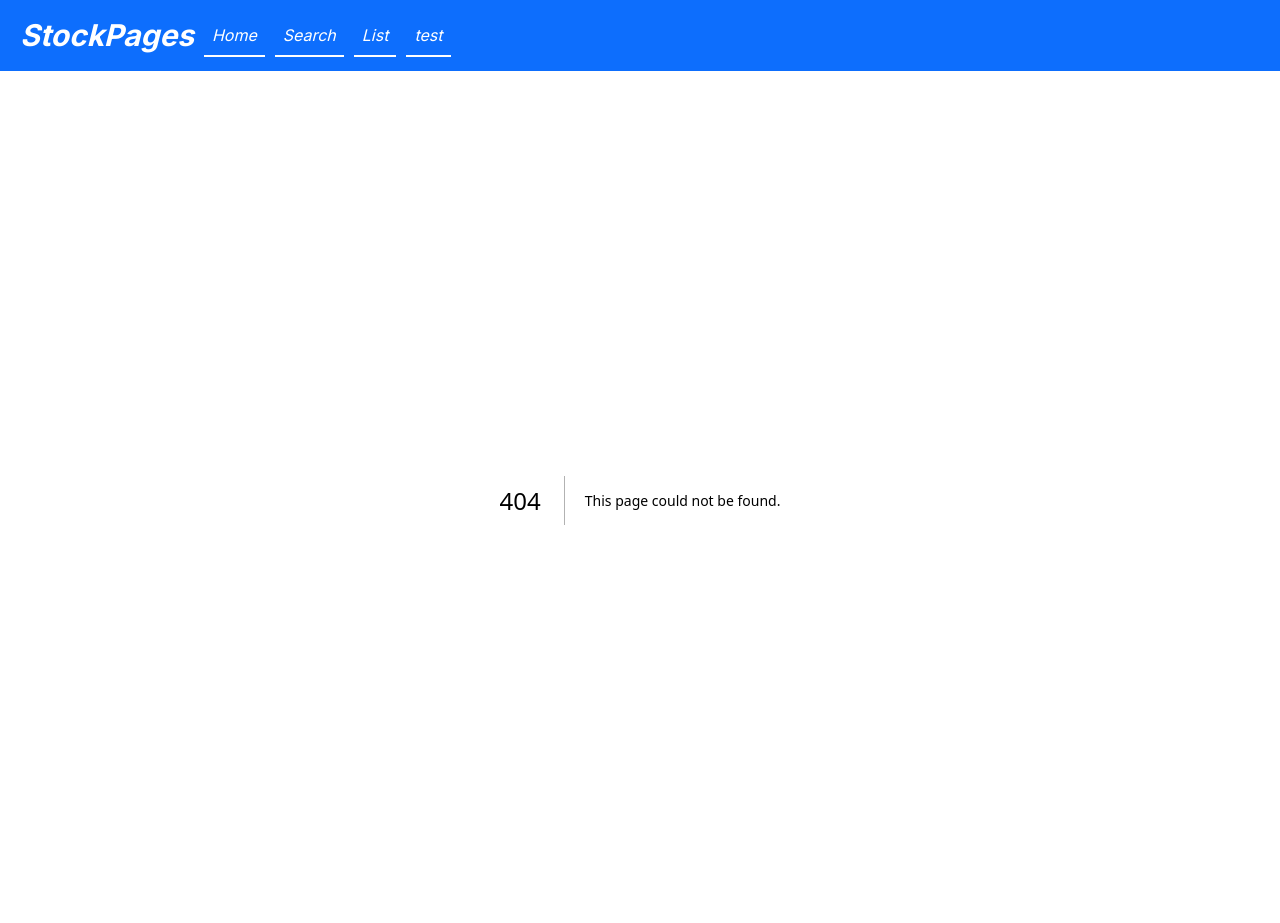
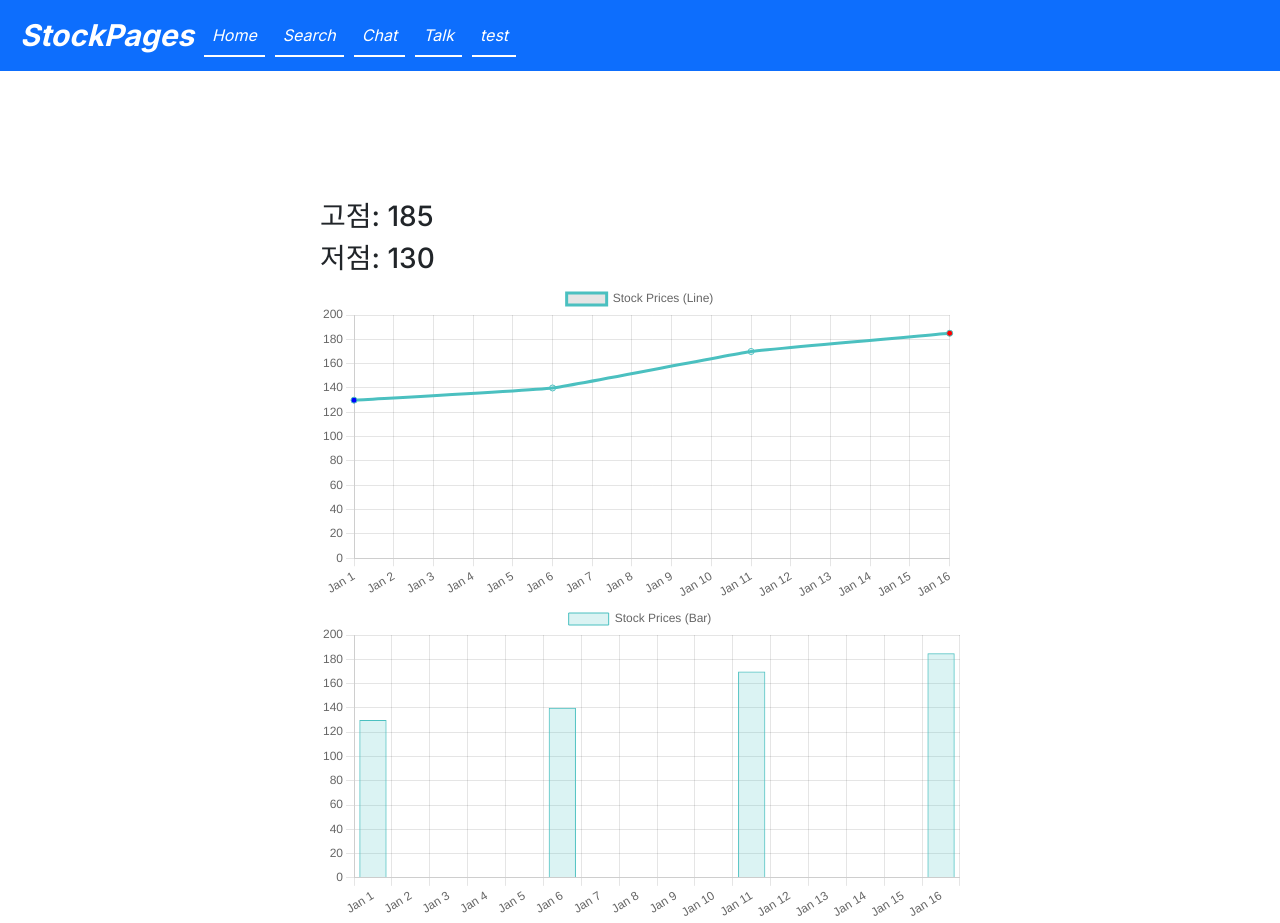
Before and after one commit to Ewonhee/my-stockpage, a Next.js app: page /function_test in a window 1280 px wide. Before the commit this address had no page. Before the commit the page ends 900 px from the top, so only its background shows below. Built offline with nearby package versions, Linux system fonts and the light colour scheme.

Commit message:
그래프테스트 기능 추가

```diff
--- a/app/components/Carousel.js
+++ b/app/components/Carousel.js
@@ -34,4 +34,6 @@ function UncontrolledExample() {
     );
 }
 
+// 이미지 카드 동적으로 정리하기
+
 export default UncontrolledExample;
--- a/app/components/Navbar.js
+++ b/app/components/Navbar.js
@@ -16,8 +16,9 @@ function CustomNavbar() {
           <Nav className="ml-auto">
             <Nav.Link href="./" style={{ borderBottom: '2px solid white' }}>Home</Nav.Link>
             <Nav.Link href='./Search' style={{ borderBottom: '2px solid white' }}>Search</Nav.Link>
-            <Nav.Link href="./list" style={{ borderBottom: '2px solid white' }}>List</Nav.Link>
-            <Nav.Link href="#test" style={{ borderBottom: '2px solid white' }}>test</Nav.Link>
+            <Nav.Link href="#Chat" style={{ borderBottom: '2px solid white' }}>Chat</Nav.Link>
+            <Nav.Link href="#Talk" style={{ borderBottom: '2px solid white' }}>Talk</Nav.Link>
+            <Nav.Link href="./function_test" style={{ borderBottom: '2px solid white' }}>test</Nav.Link>
           </Nav>
         </Navbar.Collapse>
       </Navbar>
--- /dev/null
+++ b/app/function_test/exampleStockData.js
@@ -0,0 +1,24 @@
+const exampleStockData = [
+    { date: '2022-01-01', closePrice: 130 },
+    { date: '2022-01-02', closePrice: 110 },
+    { date: '2022-01-03', closePrice: 120 },
+    { date: '2022-01-04', closePrice: 105 },
+    { date: '2022-01-05', closePrice: 130 },
+    { date: '2022-01-06', closePrice: 140 },
+    { date: '2022-01-07', closePrice: 150 },
+    { date: '2022-01-08', closePrice: 145 },
+    { date: '2022-01-09', closePrice: 100 },
+    { date: '2022-01-10', closePrice: 155 },
+    { date: '2022-01-11', closePrice: 170 },
+    { date: '2022-01-12', closePrice: 165 },
+    { date: '2022-01-13', closePrice: 180 },
+    { date: '2022-01-14', closePrice: 175 },
+    { date: '2022-01-15', closePrice: 190 },
+    { date: '2022-01-16', closePrice: 185 },
+    { date: '2022-01-17', closePrice: 200 },
+    { date: '2022-01-18', closePrice: 195 },
+    { date: '2022-01-19', closePrice: 210 },
+    { date: '2022-01-20', closePrice: 205 },
+  ];
+
+  export default exampleStockData;
--- /dev/null
+++ b/app/function_test/page.js
@@ -0,0 +1,135 @@
+'use client'
+
+import React, { useEffect, useState } from 'react';
+import { Line, Bar } from 'react-chartjs-2';
+import { Chart as ChartJS, CategoryScale, LinearScale, PointElement, LineElement, Title, Tooltip, Legend, TimeScale, BarElement } from 'chart.js';
+import 'chartjs-adapter-date-fns';
+import exampleStockData from './exampleStockData'; // 예시 데이터 가져오기
+// import styles from './StockChart.module.css'; // global.css 대신 StockChart.module.css를 import
+
+ChartJS.register(CategoryScale, LinearScale, PointElement, LineElement, Title, Tooltip, Legend, TimeScale, BarElement);
+
+const StockChart = () => {
+  const [chartData, setChartData] = useState(null);
+  const [highestPrice, setHighestPrice] = useState(null);
+  const [lowestPrice, setLowestPrice] = useState(null);
+
+  useEffect(() => {
+    if (exampleStockData) {
+      const labels = [];
+      const prices = [];
+
+      // 데이터 5일 간격으로 필터링
+      for (let i = 0; i < exampleStockData.length; i += 5) {
+        labels.push(exampleStockData[i].date);
+        prices.push(exampleStockData[i].closePrice);
+      }
+
+      // 고점과 저점 찾기
+      const highest = Math.max(...prices);
+      const lowest = Math.min(...prices);
+
+      setHighestPrice(highest);
+      setLowestPrice(lowest);
+
+      setChartData({
+        labels: labels,
+        datasets: [
+          {
+            label: 'Stock Prices (Line)',
+            data: prices,
+            fill: false,
+            borderColor: 'rgb(75, 192, 192)',
+            tension: 0.1,
+            pointBackgroundColor: prices.map(price => {
+              if (price === highest) return 'red'; // 고점일 때 빨간색
+              if (price === lowest) return 'blue'; // 저점일 때 파란색
+              return 'rgba(0, 0, 0, 0)'; // 그 외에는 투명색
+            })
+          },
+          {
+            label: 'Stock Prices (Bar)',
+            data: prices,
+            backgroundColor: 'rgba(75, 192, 192, 0.2)',
+            borderColor: 'rgba(75, 192, 192, 1)',
+            borderWidth: 1
+          }
+        ],
+      });
+    }
+  }, []);
+
+
+
+  return (
+    <div className='chart-container'> {/* global.css 대신 StockChart.module.css를 사용 */}
+      {chartData && (
+        <div>
+          <div>
+            <h3>고점: {highestPrice}</h3>
+          </div>
+          <div>
+            <h3>저점: {lowestPrice}</h3>
+          </div>
+          <Line
+            data={{
+              labels: chartData.labels,
+              datasets: [
+                {
+                  label: chartData.datasets[0].label,
+                  data: chartData.datasets[0].data,
+                  fill: chartData.datasets[0].fill,
+                  borderColor: chartData.datasets[0].borderColor,
+                  tension: chartData.datasets[0].tension,
+                  pointBackgroundColor: chartData.datasets[0].pointBackgroundColor
+                },
+              ],
+            }}
+            options={{
+              scales: {
+                x: {
+                  type: 'time', // 시간 축으로 설정
+                  time: {
+                    unit: 'day'
+                  }
+                },
+                y: {
+                  beginAtZero: true,
+                },
+              },
+            }}
+          />
+          <Bar
+            data={{
+              labels: chartData.labels,
+              datasets: [
+                {
+                  label: chartData.datasets[1].label,
+                  data: chartData.datasets[1].data,
+                  backgroundColor: chartData.datasets[1].backgroundColor,
+                  borderColor: chartData.datasets[1].borderColor,
+                  borderWidth: chartData.datasets[1].borderWidth
+                },
+              ],
+            }}
+            options={{
+              scales: {
+                x: {
+                  type: 'time', // 시간 축으로 설정
+                  time: {
+                    unit: 'day'
+                  }
+                },
+                y: {
+                  beginAtZero: true,
+                },
+              },
+            }}
+          />
+        </div>
+      )}
+    </div>
+  );
+};
+
+export default StockChart;
--- a/app/globals.css
+++ b/app/globals.css
@@ -33,3 +33,12 @@ color: white !important; /* 브랜드 텍스트 색상을 흰색으로 변경 */
 .container {
 padding-top: 100px; /* Navbar의 높이에 맞게 조절 */
 }
+
+.chart-container {
+  position: absolute;
+  top: 50%;
+  left: 50%;
+  transform: translate(-50%, -50%);
+  width: 50vw; /* 창 너비의 1/3 */
+  height: 50vh; /* 창 높이의 1/3 */
+}
--- a/package.json
+++ b/package.json
@@ -11,9 +11,15 @@
   "dependencies": {
     "axios": "^1.6.7",
     "bootstrap": "^5.3.3",
+    "chart.js": "^4.4.2",
+    "chartjs-adapter-date-fns": "^3.0.0",
+    "chartjs-adapter-moment": "^1.0.1",
+    "date-fns": "^3.4.0",
+    "moment": "^2.30.1",
     "next": "14.1.3",
     "react": "^18",
     "react-bootstrap": "^2.10.1",
+    "react-chartjs-2": "^5.2.0",
     "react-dom": "^18"
   }
 }
```
Also changed, not shown: app/list/page.js (deleted, +0 -47 lines), pages/api/stock/graph.js (added), 1 other file (tests, documents, lock files or other folders).
